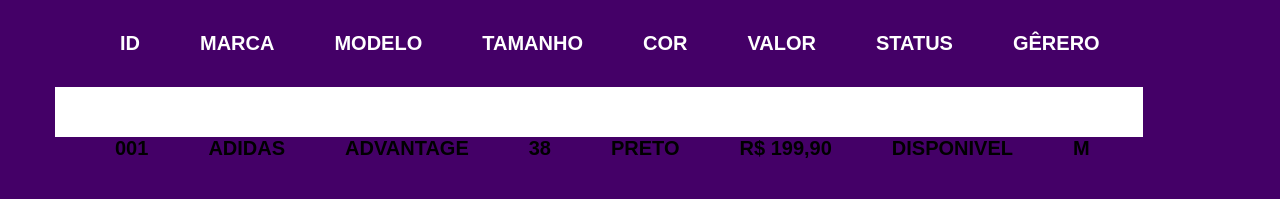
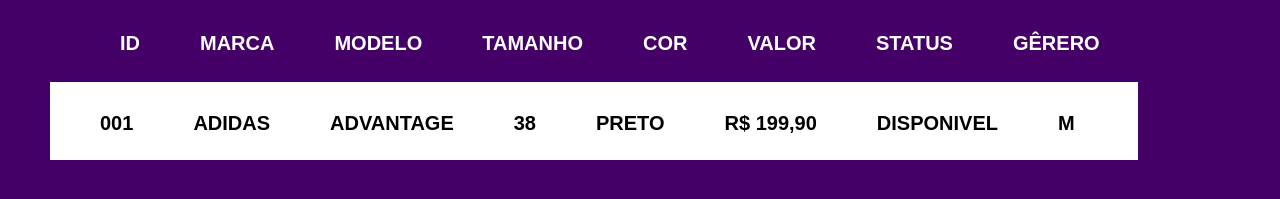
Before and after one commit to Lucaslimasz/TheStock, a plain HTML site: page home.html in a window 1280 px wide. Shown: the part 233-432 px from the top of the page. Drawn offline with Linux system fonts and the light colour scheme.

Commit message:
Atualizacao Home|Css

```diff
--- a/css/styleHome.css
+++ b/css/styleHome.css
@@ -91,17 +91,25 @@
     float: left;
     color: black;
     font-weight: bold;
-    margin-left: 60px;
+    margin: -20px 10px 25px 50px;
+
+
 
 }
 
 .listagem{
-
-    display: float;
     width: 85%;
     background-color: white;
-    margin: 55px;
+    margin: 50px;
+    overflow: hidden;
 
+
+
+
+    /* margin: 0;
+    padding: 0;
+    overflow: hidden;
+    background-color:  */
 
 }
 
```
Also changed, not shown: home.html (+1 -0 lines).
